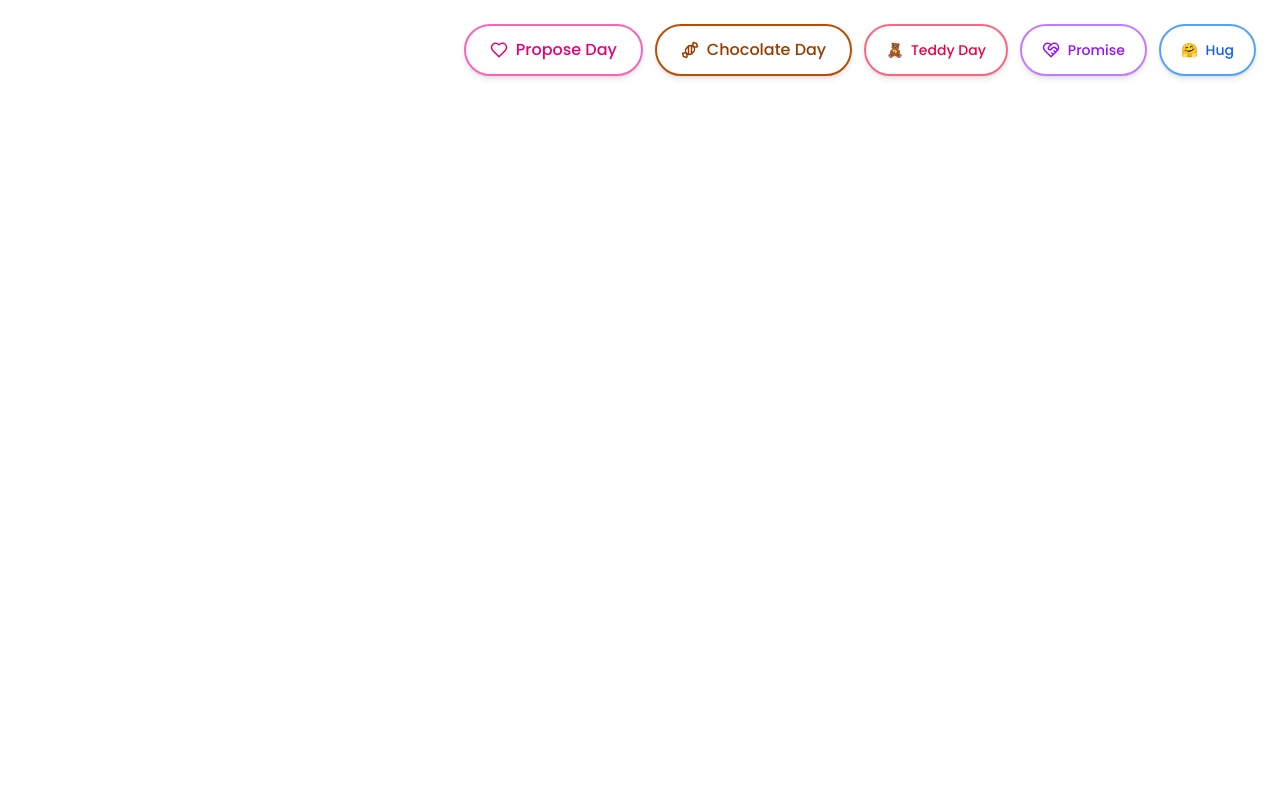
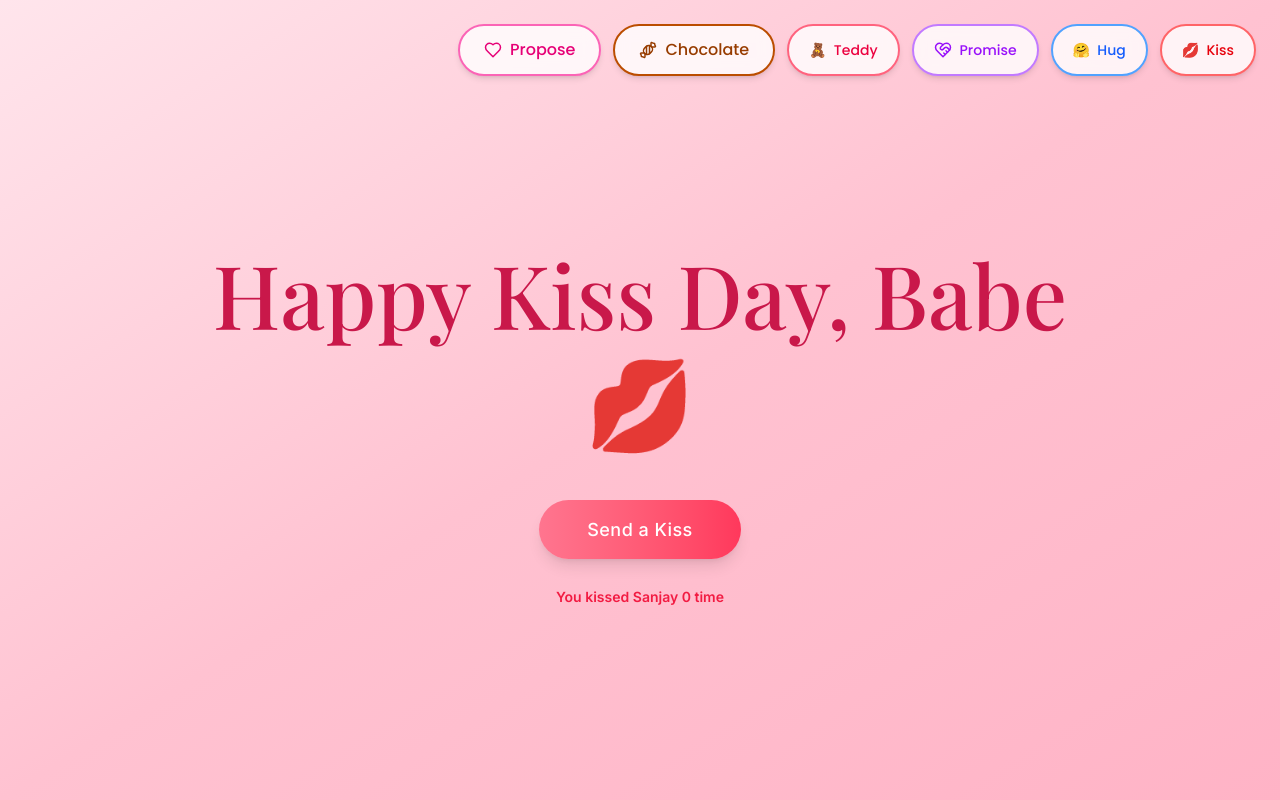
Before and after one commit to Saspian/solid-potato, a React (Vite) app: page /kiss in a window 1280 px wide. Built offline with nearby package versions, Linux system fonts and the light colour scheme.

Commit message:
Add: kiss

```diff
--- a/src/app/App.tsx
+++ b/src/app/App.tsx
@@ -8,6 +8,7 @@ import { useState } from "react";
 import Teddy from "./page/Teddy";
 import PromisePage from "./page/Promise";
 import Hug from "./page/Hug";
+import Kiss from "./page/Kiss";
 
 export default function App() {
   const navigate = useNavigate();
@@ -43,7 +44,7 @@ export default function App() {
           onClick={() => handleRoute(location.pathname === "/proposal" ? "/response" : "/proposal")}
         >
           <Heart size={18} />
-          {location.pathname === "/proposal" ? "My Response" : "Propose Day"}
+          {location.pathname === "/proposal" ? "My Response" : "Propose"}
         </motion.button>
 
         <motion.button
@@ -57,7 +58,7 @@ export default function App() {
           onClick={() => handleRoute("/chocolate")}
         >
           <Candy size={18} />
-          Chocolate Day
+          Chocolate
         </motion.button>
 
         <motion.button
@@ -71,7 +72,7 @@ export default function App() {
           whileTap={{ scale: 0.95 }}
           onClick={() => handleRoute("/teddy")}
         >
-          🧸 &nbsp;Teddy Day
+          🧸 &nbsp;Teddy
         </motion.button>
 
          <motion.button
@@ -103,7 +104,7 @@ export default function App() {
           🤗 &nbsp;Hug
         </motion.button>
 
-        {/* <motion.button
+        <motion.button
           className="px-5 py-2.5 rounded-full border-2 border-red-400 text-red-600 bg-white/80 backdrop-blur-sm shadow-md hover:shadow-lg transition-all duration-300 flex items-center gap-2 cursor-pointer"
           style={{
             fontFamily: "'Poppins', sans-serif",
@@ -117,7 +118,7 @@ export default function App() {
           💋 &nbsp;Kiss
         </motion.button>
 
-        <motion.button
+        {/* <motion.button
           className="px-5 py-2.5 rounded-full border-2 border-fuchsia-400 text-fuchsia-600 bg-white/80 backdrop-blur-sm shadow-md hover:shadow-lg transition-all duration-300 flex items-center gap-2 cursor-pointer"
           style={{
             fontFamily: "'Poppins', sans-serif",
@@ -155,7 +156,7 @@ export default function App() {
                 <Heart size={18} />
                 {location.pathname === "/proposal"
                   ? "My Response"
-                  : "Propose Day"}
+                  : "Propose"}
               </motion.button>
 
               <motion.button
@@ -168,7 +169,7 @@ export default function App() {
                 onClick={() => handleRoute("/chocolate")}
               >
                 <Candy size={18} />
-                Chocolate Day
+                Chocolate
               </motion.button>
 
               <motion.button
@@ -180,7 +181,7 @@ export default function App() {
                 whileTap={{ scale: 0.95 }}
                 onClick={() => handleRoute("/teddy")}
               >
-                🧸 Teddy Day
+                🧸 Teddy
               </motion.button>
 
               <motion.button
@@ -207,7 +208,7 @@ export default function App() {
                 🤗 Hug
               </motion.button>
 
-              {/* <motion.button
+              <motion.button
                 className="w-full px-5 py-3 rounded-full border-2 border-red-400 text-red-600 bg-white/80 backdrop-blur-sm shadow-md hover:shadow-lg transition-all duration-300 flex items-center gap-2 cursor-pointer"
                 style={{
                   fontFamily: "'Poppins', sans-serif",
@@ -219,7 +220,7 @@ export default function App() {
                 💋 Kiss
               </motion.button>
 
-              <motion.button
+              {/* <motion.button
                 className="w-full px-5 py-3 rounded-full border-2 border-fuchsia-400 text-fuchsia-600 bg-white/80 backdrop-blur-sm shadow-md hover:shadow-lg transition-all duration-300 flex items-center gap-2 cursor-pointer"
                 style={{
                   fontFamily: "'Poppins', sans-serif",
@@ -235,13 +236,14 @@ export default function App() {
         )}
       </AnimatePresence>
       <Routes>
-        <Route path="/" element={<Hug />} />
+        <Route path="/" element={<Response />} />
         <Route path="/response" element={<Response />} />
         <Route path="/proposal" element={<Proposal />} />
         <Route path="/chocolate" element={<Chocolate />} />
         <Route path="/teddy" element={<Teddy />} />
         <Route path="/promise" element={<PromisePage />} />
         <Route path="/hug" element={<Hug />} />
+        <Route path="/kiss" element={<Kiss />} />
       </Routes>
     </>
   );
--- /dev/null
+++ b/src/app/page/Kiss.tsx
@@ -0,0 +1,155 @@
+import { useEffect, useState } from "react";
+import { motion, AnimatePresence } from "motion/react";
+
+interface Kiss {
+  id: number;
+  xOffset: number;
+  drift: number;
+  rotation: number;
+}
+
+export default function App() {
+  const [kisses, setKisses] = useState<Kiss[]>([]);
+  const [kissId, setKissId] = useState(0);
+  const [totalKiss, setTotalKiss] = useState(0);
+
+  useEffect(() => {
+    const localTotalKisses = localStorage.getItem("totalKiss");
+    if (localTotalKisses) {
+      setTotalKiss(+localTotalKisses)
+    }
+  }, [])
+
+  // Play kiss sound from mp3 file
+  const playKissSound = () => {
+    const audio = new Audio("/kiss-t.mov"); // Place your mp3 file in the public folder
+    audio.volume = 0.5; // Adjust volume (0.0 to 1.0)
+    audio.play().catch((error) => {
+      console.log("Audio play failed:", error);
+    });
+  };
+
+  const sendKiss = () => {
+    // Play kiss sound
+    playKissSound();
+
+    // Create new kiss animation with random properties
+    const newKiss: Kiss = {
+      id: kissId,
+      xOffset: Math.random() * 200 - 100, // Random horizontal offset (-100 to 100px)
+      drift: Math.random() * 100 - 50, // Random horizontal drift during animation (-50 to 50px)
+      rotation: Math.random() * 60, // Random rotation angle
+    };
+    setTotalKiss(prevKiss => prevKiss + 1)
+    localStorage.setItem("totalKiss", totalKiss.toString())
+    setKisses([...kisses, newKiss]);
+    setKissId(kissId + 1);
+
+    // Remove kiss after animation completes
+    setTimeout(() => {
+      setKisses((prev) => prev.filter((k) => k.id !== newKiss.id));
+    }, 1500);
+  };
+
+  return (
+    <>
+      <style>{`
+        @import url('https://fonts.googleapis.com/css2?family=Playfair+Display:wght@400;600;700&family=Inter:wght@400;500;600&display=swap');
+
+        body {
+          font-family: 'Inter', sans-serif;
+        }
+      `}</style>
+
+      <div className="relative w-full min-h-screen overflow-hidden bg-gradient-to-br from-[#ffe5ec] via-[#ffc2d1] to-[#ffb3c6] flex items-center justify-center p-6">
+        {/* Main Content */}
+        <div className="relative z-10 text-center max-w-4xl mx-auto">
+          <motion.h1
+            initial={{ opacity: 0, y: -20 }}
+            animate={{ opacity: 1, y: 0 }}
+            transition={{ duration: 0.8, ease: "easeOut" }}
+            className="mb-12 text-[#c9184a]"
+            style={{
+              fontFamily: "'Playfair Display', serif",
+              fontSize: "clamp(3rem, 8vw, 5.5rem)",
+              lineHeight: "1.2",
+            }}
+          >
+            Happy Kiss Day, Babe 💋
+          </motion.h1>
+
+          <div className="relative inline-block">
+            {/* Big Kiss Animation On Top of Button */}
+            <AnimatePresence>
+              {kisses.map((kiss) => (
+                <motion.div
+                  key={kiss.id}
+                  initial={{
+                    opacity: 0,
+                    scale: 0,
+                    x: kiss.xOffset,
+                    y: 0,
+                    rotate: 0,
+                  }}
+                  animate={{
+                    opacity: [0, 1, 1, 0],
+                    scale: [0, 1.5, 1.2, 0.8],
+                    x: kiss.xOffset + kiss.drift,
+                    y: -160,
+                    rotate: kiss.rotation,
+                  }}
+                  exit={{ opacity: 0 }}
+                  transition={{
+                    duration: 1.5,
+                    ease: "easeOut",
+                  }}
+                  className="absolute left-1/2 top-1/2 -translate-x-1/2 -translate-y-1/2 pointer-events-none z-20"
+                  style={{
+                    fontSize: "7rem",
+                  }}
+                >
+                  💋
+                </motion.div>
+              ))}
+            </AnimatePresence>
+
+            <motion.button
+              initial={{ opacity: 0, scale: 0.9 }}
+              animate={{ opacity: 1, scale: 1 }}
+              transition={{ duration: 0.6, delay: 0.3 }}
+              whileHover={{
+                scale: 1.05,
+                boxShadow: "0 10px 40px rgba(255, 56, 92, 0.3)",
+              }}
+              whileTap={{ scale: 0.95 }}
+              onClick={sendKiss}
+              className="px-12 py-4 bg-gradient-to-r from-[#ff758f] to-[#ff385c] text-white rounded-full shadow-lg transition-all duration-300 cursor-pointer"
+              style={{
+                fontFamily: "'Inter', sans-serif",
+                fontSize: "1.125rem",
+                fontWeight: 500,
+                letterSpacing: "0.025em",
+              }}
+              data-umami-event="kiss-sent"
+            >
+              Send a Kiss
+            </motion.button>
+            <motion.div
+            initial={{ opacity: 0, y: 10 }}
+            animate={{ opacity: 1, y: 0 }}
+            exit={{ opacity: 0, y: 10 }}
+            className="absolute -bottom-12 left-1/2 transform -translate-x-1/2"
+          >
+            <div className="text-center space-y-2">
+              <p className="text-sm text-[#f21b42] whitespace-nowrap font-extrabold">
+                You kissed Sanjay {localStorage.getItem("totalKiss") ?? 0 } time
+              </p>
+            </div>
+          </motion.div>
+            <span></span>
+          </div>
+        </div>
+      </div>
+    </>
+  );
+}
--- a/src/app/page/Response.tsx
+++ b/src/app/page/Response.tsx
@@ -126,9 +126,9 @@ export default function Response() {
                   }}
                   whileHover={{ scale: 1.05 }}
                   whileTap={{ scale: 0.95 }}
-                  onClick={() => navigate("/teddy")}
+                  onClick={() => navigate("/kiss")}
                 >
-                  🧸 Teddy day{" "}
+                  💋 Kiss Day
                 </motion.button>
               </motion.div>
             </AnimatePresence>
@@ -191,9 +191,9 @@ export default function Response() {
                   }}
                   whileHover={{ scale: 1.05 }}
                   whileTap={{ scale: 0.95 }}
-                  onClick={() => navigate("/teddy")}
+                  onClick={() => navigate("/kiss")}
                 >
-                  🧸 Teddy Day
+                  💋 Kiss Day
                 </motion.button>
               </motion.div>
             </div>
```
Also changed, not shown: 1 other file (tests, documents, lock files or other folders).
